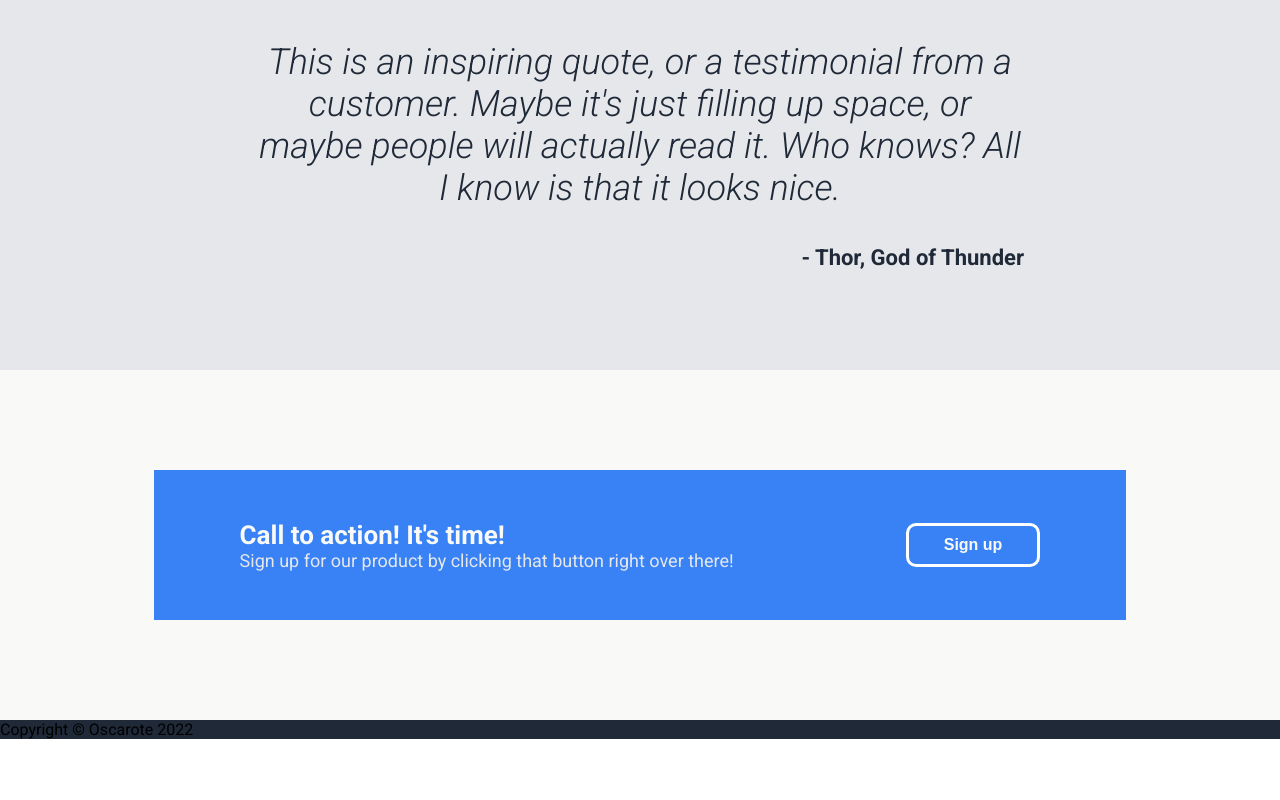
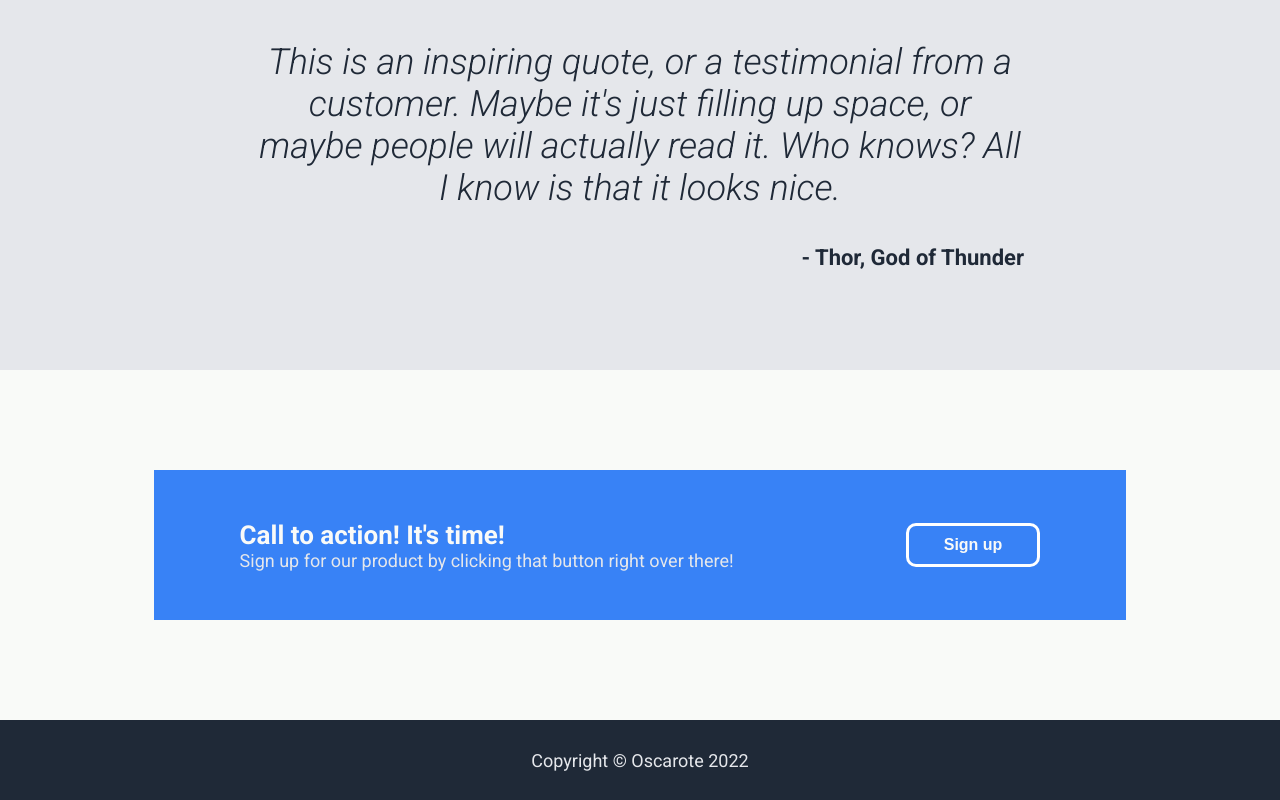
Before and after one commit to oscarote/flex-landingpage, a plain HTML site: page index.html in a window 1280 px wide. Shown: the part 1137-1937 px from the top of the page. Before the commit the page ends 1876 px from the top, so only its background shows below. Drawn offline with Linux system fonts and the light colour scheme.

Commit message:
Add CSS properties related to the footer

```diff
--- a/style.css
+++ b/style.css
@@ -22,6 +22,7 @@ body {
 
 .herotext,
 .boxtext,
+.footer,
 .header a {
     font-size: 18px;
     color: #E5E7EB;
@@ -171,3 +172,11 @@ body {
     font-size: 26px;
     font-weight: 700;
 }
+
+/* Footer */
+.footer {
+    height: 80px;
+    display: flex;
+    align-items: center;
+    justify-content: center;
+}
```
